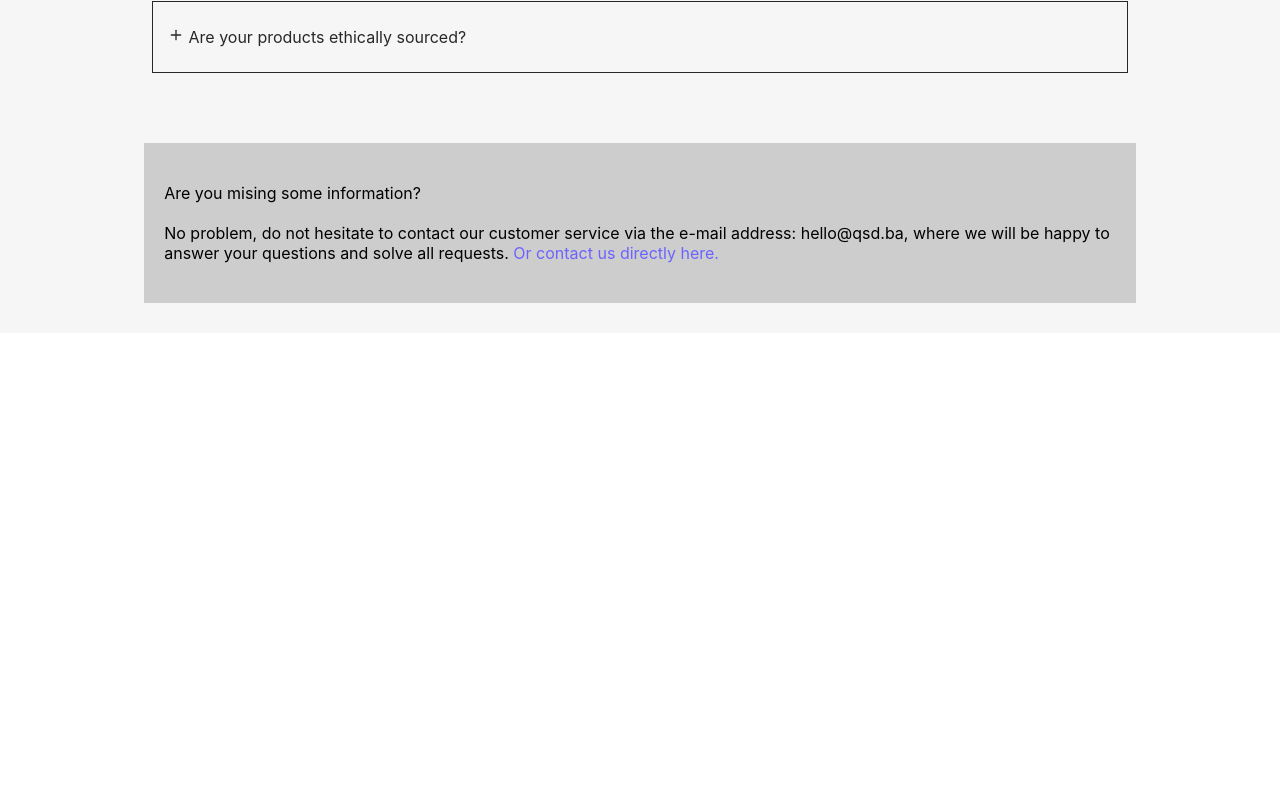
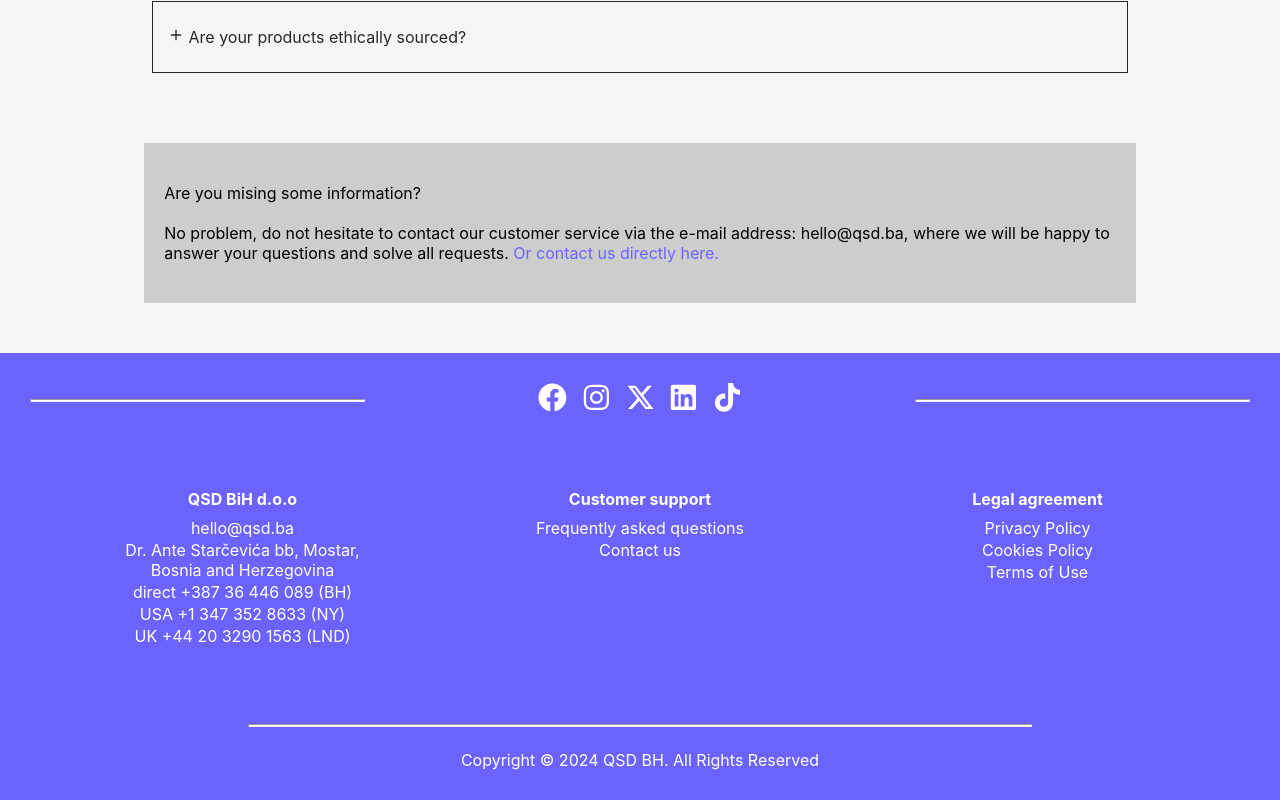
Before and after one commit to hrvlionME/QSD24-frontend, a React (Create React App) app: page /faq in a window 1280 px wide. Shown: the part 651-1451 px from the top of the page. Before the commit the page ends 984 px from the top, so only its background shows below. Built offline with nearby package versions, Linux system fonts and the light colour scheme.

Commit message:
qsd-45 rebase

```diff
--- a/src/components/Footer/Footer.module.css
+++ b/src/components/Footer/Footer.module.css
@@ -1,7 +1,6 @@
 .main {
     background-color: var(--sale-card-text);
     color: white;
-    margin-top: 50px;
     display: flex;
     flex-direction: column;
     align-items: center;
--- a/src/pages/FAQ/Faq.module.css
+++ b/src/pages/FAQ/Faq.module.css
@@ -131,6 +131,7 @@
     flex-direction: column;
     gap: 20px;
     margin-top: 50px;
+    margin-bottom: 20px;
     padding: 40px 20px;
 
 }
--- a/src/pages/FAQ/Faq.tsx
+++ b/src/pages/FAQ/Faq.tsx
@@ -3,6 +3,7 @@ import styles from './Faq.module.css';
 import { Link } from 'react-router-dom';
 import { FiPlus } from "react-icons/fi";
 import { FiMinus} from "react-icons/fi"
+import Footer from '../../components/Footer/Footer';
 
 export default function Faq() {
   const [questions, setQuestions] = useState([
@@ -131,7 +132,9 @@ export default function Faq() {
             <Link to='/contact-us' className={styles.link}> Or contact us directly here.</Link>
             </span>
        </div>
+
     </div>
+    <Footer/>
   </>
   );
 }
```
